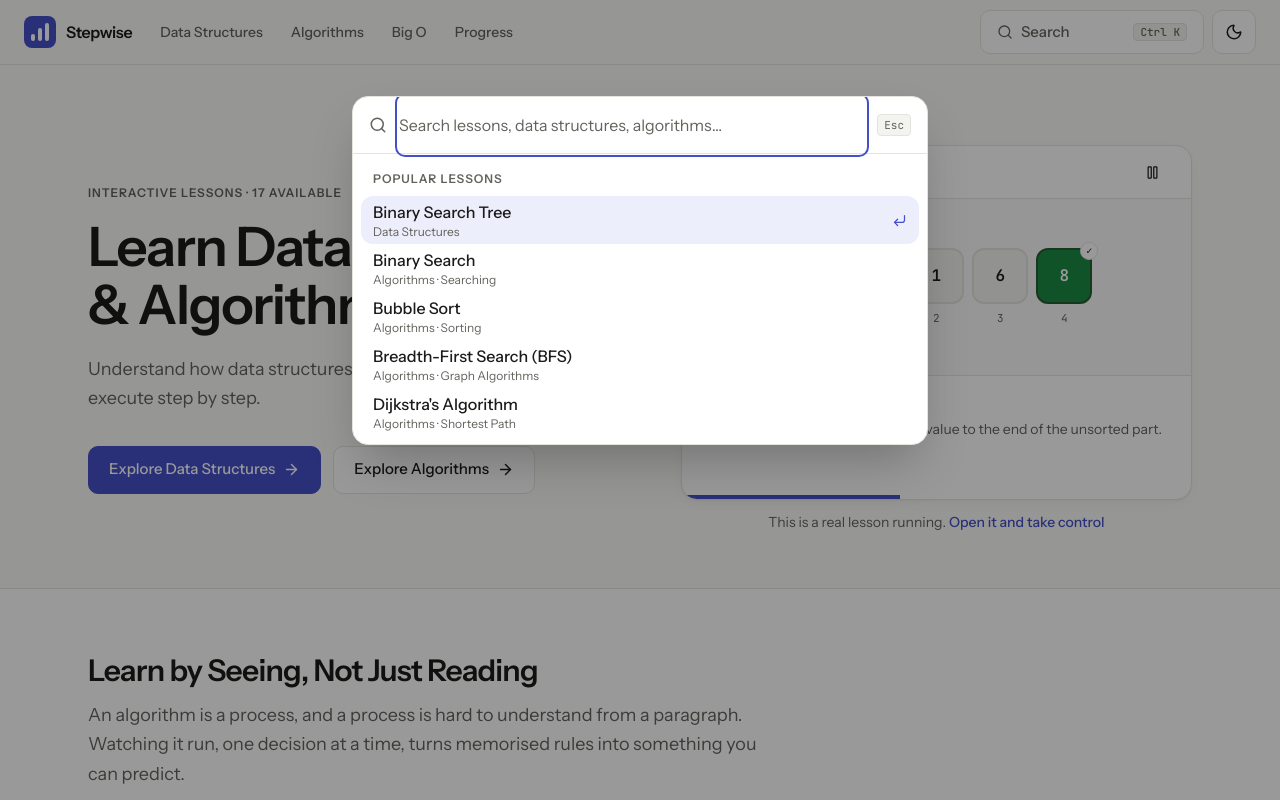
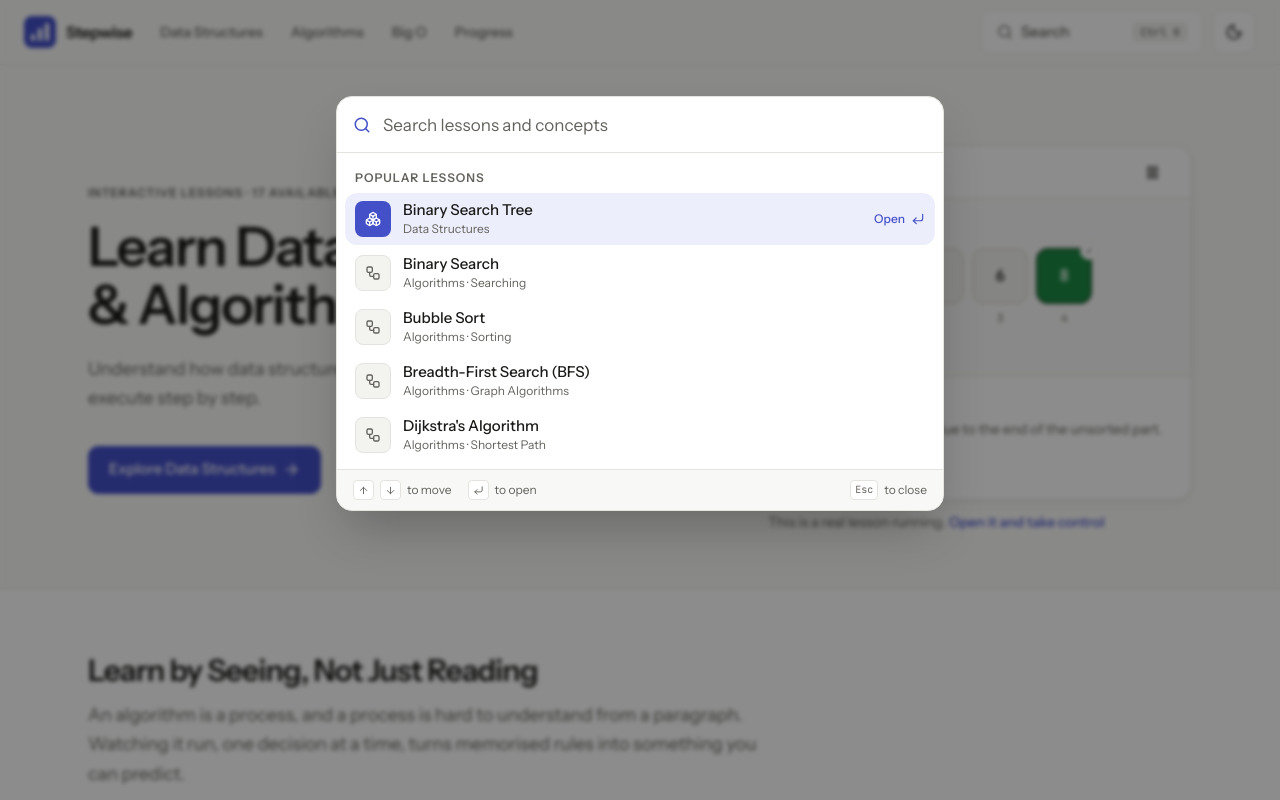
Before and after one commit to vanmanh49/stepwise, a React (Vite) app: page / in a window 1280 px wide. Both pictures are taken after a click on the button "Search lessons". Shown: the top 800 px of the page. Built offline with nearby package versions, Linux system fonts and the light colour scheme.

Commit message:
Redesign the search dialog

```diff
--- a/src/components/navigation/SearchPalette.tsx
+++ b/src/components/navigation/SearchPalette.tsx
@@ -1,13 +1,22 @@
-import { CornerDownLeft, Search } from 'lucide-react';
-import { useEffect, useRef, useState, type KeyboardEvent } from 'react';
+import { ArrowDown, ArrowUp, Boxes, CornerDownLeft, Search, Workflow, X } from 'lucide-react';
+import { useEffect, useRef, useState, type KeyboardEvent, type ReactNode } from 'react';
 import { useNavigate } from 'react-router';
 import { CATEGORY_TITLE } from './CourseSidebar';
 import { searchIndex, searchTopics } from './search';
 
 const SUGGESTED = ['binary-search', 'bubble-sort', 'binary-search-tree', 'bfs', 'dijkstra'];
 
+function Key({ children }: { children: ReactNode }) {
+  return (
+    <kbd className="inline-flex h-5 min-w-5 items-center justify-center rounded border border-border bg-surface px-1 font-mono text-[10px] text-muted">
+      {children}
+    </kbd>
+  );
+}
+
 export function SearchPalette({ open, onClose }: { open: boolean; onClose(): void }) {
   const dialog = useRef<HTMLDialogElement>(null);
+  const input = useRef<HTMLInputElement>(null);
   const navigate = useNavigate();
   const [query, setQuery] = useState('');
   const [active, setActive] = useState(0);
@@ -23,8 +32,8 @@ export function SearchPalette({ open, onClose }: { open: boolean; onClose(): voi
     if (!open && el.open) el.close();
   }, [open]);
 
-  const results =
-    query.trim() === '' ? searchIndex.filter((item) => SUGGESTED.includes(item.id)) : searchTopics(query, searchIndex);
+  const hasQuery = query.trim() !== '';
+  const results = hasQuery ? searchTopics(query, searchIndex) : searchIndex.filter((item) => SUGGESTED.includes(item.id));
   const selectable = results.filter((item) => item.path !== undefined);
 
   const go = (path: string) => {
@@ -43,71 +52,105 @@ export function SearchPalette({ open, onClose }: { open: boolean; onClose(): voi
     }
   };
 
+  const clear = () => {
+    setQuery('');
+    setActive(0);
+    input.current?.focus();
+  };
+
   return (
     <dialog
       ref={dialog}
       onClose={onClose}
       onClick={(e) => e.target === dialog.current && onClose()}
       aria-label="Search lessons"
-      className="mx-auto mt-[12vh] w-[min(36rem,calc(100vw-2rem))] rounded-2xl border border-border bg-surface p-0 text-text shadow-2xl backdrop:bg-black/40"
+      className="mx-auto mt-[12vh] w-[min(38rem,calc(100vw-2rem))] overflow-hidden rounded-2xl border border-border bg-surface p-0 text-text shadow-2xl backdrop:bg-black/45 backdrop:backdrop-blur-[2px]"
     >
-      <div className="flex items-center gap-3 border-b border-border px-4">
-        <Search size={18} aria-hidden className="shrink-0 text-muted" />
+      <div className="flex h-14 items-center gap-3 border-b border-border px-4">
+        <Search size={18} aria-hidden className="shrink-0 text-accent" />
         <input
-          type="search"
+          ref={input}
+          type="text"
           value={query}
           onChange={(e) => {
             setQuery(e.target.value);
             setActive(0);
           }}
           onKeyDown={onKeyDown}
-          placeholder="Search lessons, data structures, algorithms…"
+          placeholder="Search lessons and concepts"
           aria-label="Search"
           role="combobox"
           aria-expanded="true"
           aria-controls="search-results"
           aria-activedescendant={selectable[active] ? `search-${selectable[active].id}` : undefined}
-          className="h-14 w-full bg-transparent text-base outline-none placeholder:text-muted"
+          autoComplete="off"
+          spellCheck={false}
+          // The dialog itself shows that search is active; a ring around the whole field adds noise.
+          className="no-focus-ring h-full min-w-0 flex-1 bg-transparent text-[1.0625rem] placeholder:text-muted"
         />
-        <kbd className="hidden shrink-0 rounded border border-border bg-surface-2 px-1.5 py-0.5 font-mono text-[11px] text-muted sm:block">
-          Esc
-        </kbd>
+        {hasQuery && (
+          <button
+            type="button"
+            onClick={clear}
+            aria-label="Clear search"
+            className="flex h-8 w-8 shrink-0 items-center justify-center rounded-lg text-muted transition-colors hover:bg-surface-2 hover:text-text"
+          >
+            <X size={16} aria-hidden />
+          </button>
+        )}
       </div>
 
-      <div className="max-h-[50vh] overflow-y-auto p-2">
-        <p className="eyebrow px-3 py-2">{query.trim() === '' ? 'Popular lessons' : 'Results'}</p>
+      <div className="max-h-[min(24rem,52vh)] overflow-y-auto p-2 [scrollbar-width:thin]">
+        <p className="eyebrow px-2.5 pb-1.5 pt-2">{hasQuery ? `${results.length} result${results.length === 1 ? '' : 's'}` : 'Popular lessons'}</p>
         {results.length === 0 ? (
-          <p className="px-3 pb-4 text-sm text-muted">
-            Nothing matches “{query}”. Try a name such as “queue” or a concept such as “pivot”.
-          </p>
+          <div className="px-4 pb-8 pt-6 text-center">
+            <p className="font-medium">No matches for “{query.trim()}”</p>
+            <p className="mt-1 text-sm text-muted">Try a name such as “queue”, or a concept such as “pivot” or “fifo”.</p>
+          </div>
         ) : (
-          <ul id="search-results" role="listbox" aria-label="Search results">
+          <ul id="search-results" role="listbox" aria-label="Search results" className="space-y-0.5">
             {results.map((item) => {
-              const isActive = item.path !== undefined && selectable[active]?.id === item.id;
+              const live = item.path !== undefined;
+              const isActive = live && selectable[active]?.id === item.id;
+              const Icon = item.category === 'data-structures' ? Boxes : Workflow;
               return (
                 <li
                   key={item.id}
                   id={`search-${item.id}`}
                   role="option"
                   aria-selected={isActive}
-                  aria-disabled={item.path === undefined}
+                  aria-disabled={!live}
                   onClick={() => item.path && go(item.path)}
-                  onPointerMove={() => item.path && setActive(selectable.indexOf(item))}
-                  className={`flex min-h-12 items-center gap-3 rounded-xl px-3 ${
-                    item.path === undefined ? 'text-muted' : 'cursor-pointer'
+                  onPointerMove={() => live && setActive(selectable.indexOf(item))}
+                  className={`flex min-h-[3.25rem] items-center gap-3 rounded-xl px-2.5 transition-colors ${
+                    live ? 'cursor-pointer' : 'opacity-60'
                   } ${isActive ? 'bg-accent-soft' : ''}`}
                 >
+                  <span
+                    aria-hidden
+                    className={`flex h-9 w-9 shrink-0 items-center justify-center rounded-lg border ${
+                      isActive ? 'border-transparent bg-accent text-accent-fg' : 'border-border bg-surface-2 text-muted'
+                    }`}
+                  >
+                    <Icon size={16} />
+                  </span>
                   <span className="min-w-0 flex-1">
-                    <span className="block truncate font-medium">{item.title}</span>
-                    <span className="block truncate text-xs text-muted">
+                    <span className="block truncate text-[0.9375rem] font-medium leading-tight">{item.title}</span>
+                    <span className="mt-0.5 block truncate text-xs text-muted">
                       {CATEGORY_TITLE[item.category]}
                       {item.group && ` · ${item.group}`}
                     </span>
                   </span>
-                  {item.path === undefined ? (
-                    <span className="shrink-0 text-xs">Coming soon</span>
+                  {live ? (
+                    isActive && (
+                      <span className="flex shrink-0 items-center gap-1.5 text-xs font-medium text-accent">
+                        Open <CornerDownLeft size={14} aria-hidden />
+                      </span>
+                    )
                   ) : (
-                    isActive && <CornerDownLeft size={15} aria-hidden className="shrink-0 text-accent" />
+                    <span className="shrink-0 rounded-full border border-border px-2 py-0.5 text-[11px] font-medium text-muted">
+                      Coming soon
+                    </span>
                   )}
                 </li>
               );
@@ -115,6 +158,28 @@ export function SearchPalette({ open, onClose }: { open: boolean; onClose(): voi
           </ul>
         )}
       </div>
+
+      <div className="hidden items-center gap-4 border-t border-border bg-surface-2/60 px-4 py-2.5 text-xs text-muted sm:flex">
+        <span className="flex items-center gap-1.5">
+          <Key>
+            <ArrowUp size={11} aria-label="Up arrow" />
+          </Key>
+          <Key>
+            <ArrowDown size={11} aria-label="Down arrow" />
+          </Key>
+          to move
+        </span>
+        <span className="flex items-center gap-1.5">
+          <Key>
+            <CornerDownLeft size={11} aria-label="Enter" />
+          </Key>
+          to open
+        </span>
+        <span className="ml-auto flex items-center gap-1.5">
+          <Key>Esc</Key>
+          to close
+        </span>
+      </div>
     </dialog>
   );
 }
--- a/src/index.css
+++ b/src/index.css
@@ -141,6 +141,11 @@ body {
   border-radius: 6px;
 }
 
+/* For a field whose container already shows focus, such as the search dialog. */
+.no-focus-ring:focus-visible {
+  outline: none;
+}
+
 @layer components {
   .card {
     background: var(--surface);
```
